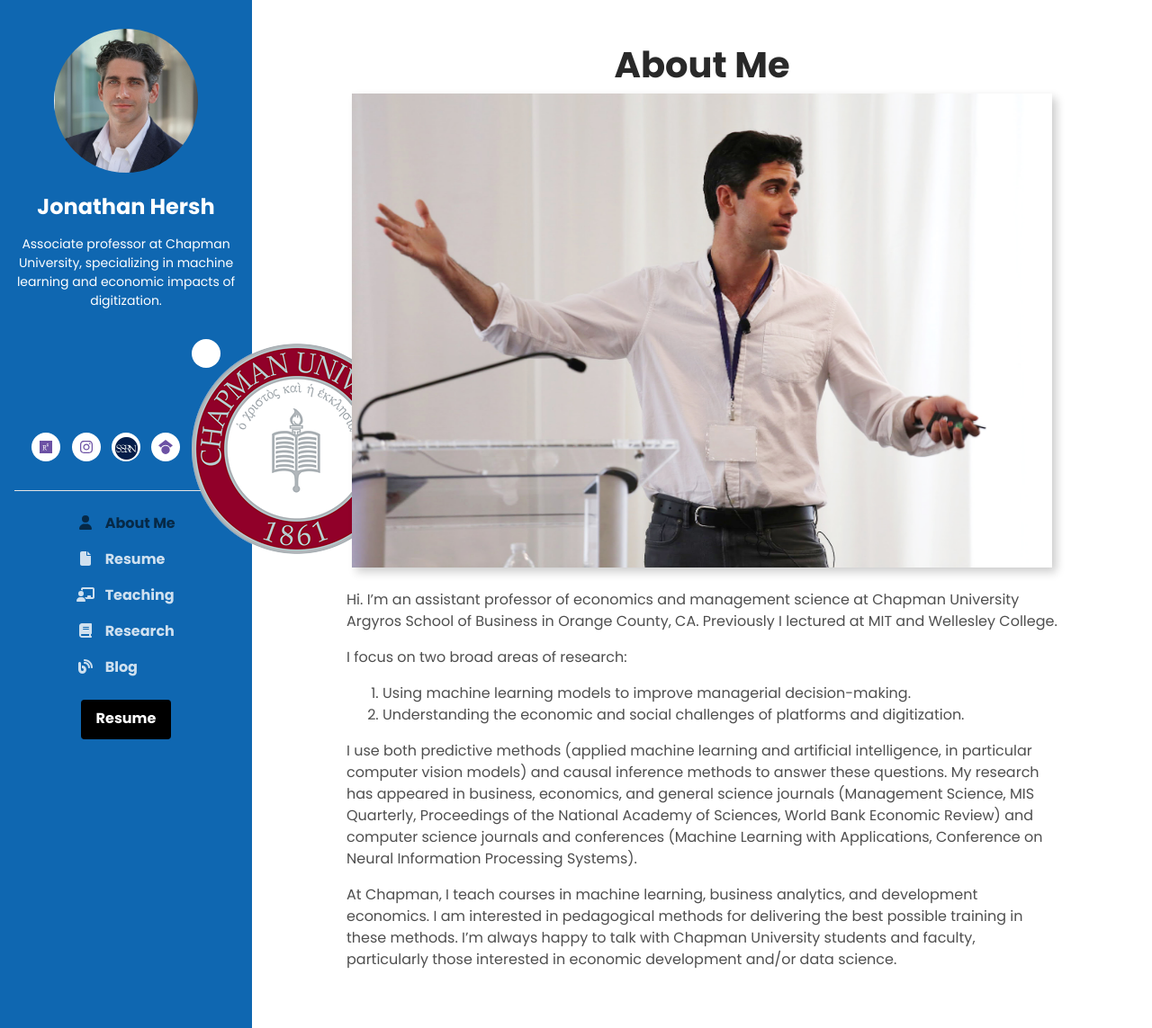
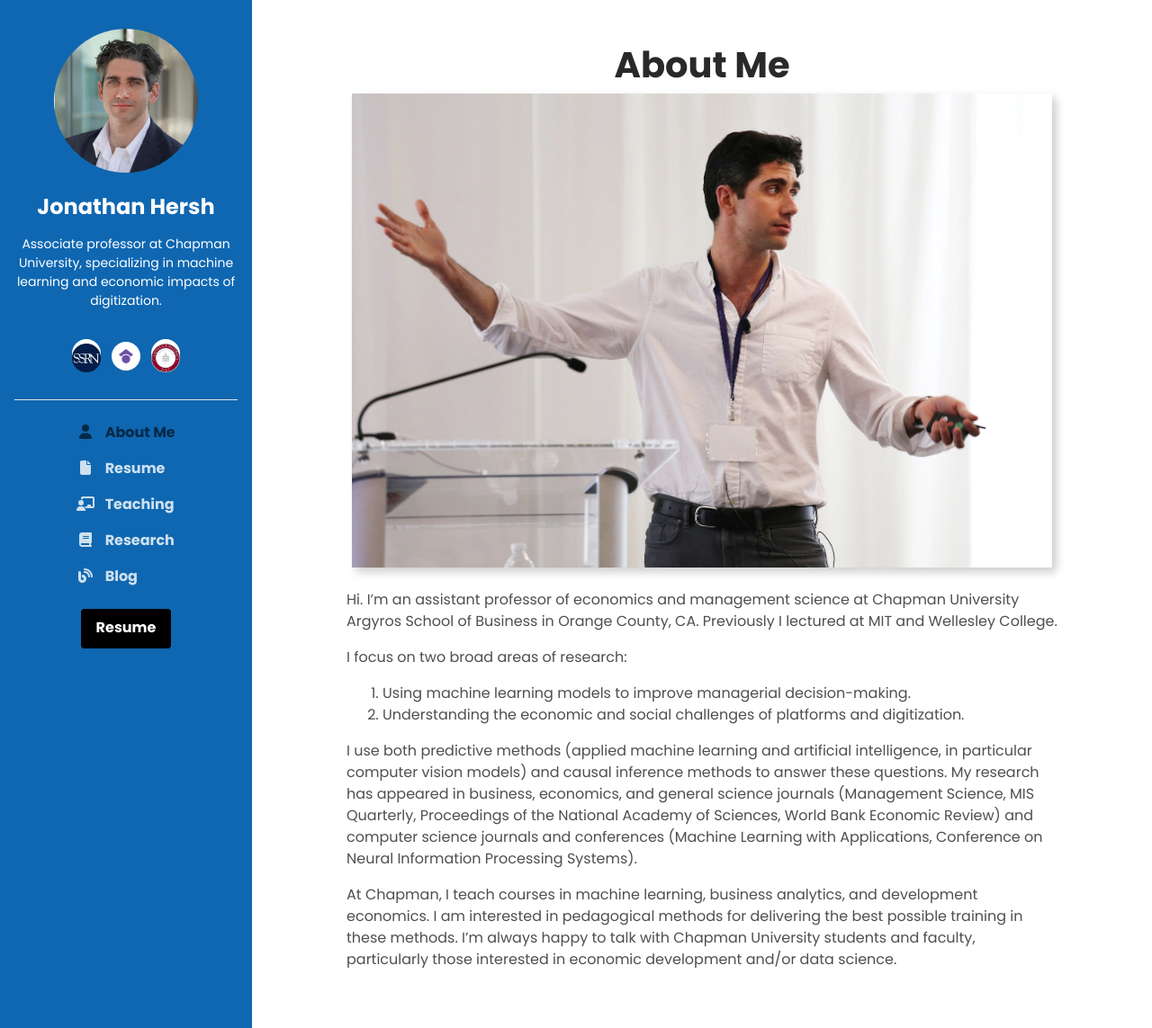
Before and after one commit to Muhammad-Sultan/muhammad-sultan.github.io, a Jekyll site: the page built from _pages/index.md, in a window 1280 px wide and 1143 px high. Shown: the whole window at 90% size. Built offline with Jekyll 4.4.1, drawn with Linux system fonts in a browser that asks for light colours.

Commit message:
Update social.html

```diff
--- a/_includes/social.html
+++ b/_includes/social.html
@@ -1,23 +1,7 @@
-{% if site.social_links.researchgate_username %}
-<li class="list-inline-item">
-  <a href="https://www.researchgate.net/profile/{{ site.social_links.researchgate_username }}" target="_blank">
-    <i class="fab fa-researchgate fa-fw"></i>
-  </a>
-</li>
-{% endif %}
-
-{% if site.social_links.instagram_username %}
-<li class="list-inline-item">
-  <a href="https://www.instagram.com/{{ site.social_links.instagram_username }}" target="_blank">
-    <i class="fab fa-instagram fa-fw"></i>
-  </a>
-</li>
-{% endif %}
-
 {% if site.social_links.github_username %}
 <li class="list-inline-item">
   <a href="https://github.com/{{ site.social_links.github_username }}" target="_blank">
-    <img src="/assets/ssrn.png" style="width:25px;height:25px;">
+    <img src="/assets/ssrn.png" style="width:32px;height:auto;">
   </a>
 </li>
 {% endif %}
@@ -33,7 +17,7 @@
 {% if site.social_links.orcid_id %}
 <li class="list-inline-item">
   <a href="https://orcid.org/{{ site.social_links.orcid_id }}" target="_blank">
-    <img src="/assets/chapman.png">
+    <img src="/assets/chapman.png" style="width:32px;height:32px;">
   </a>
 </li>
 {% endif %}
```
